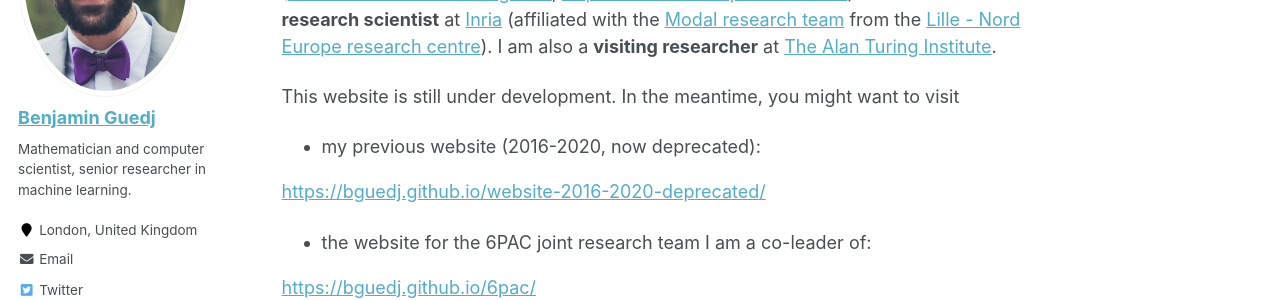
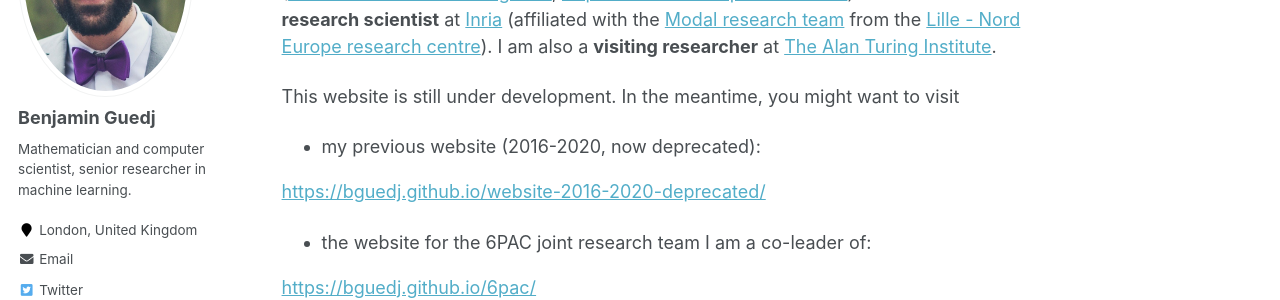
Before and after one commit to bguedj/bguedj.github.io, a Jekyll site: the page built from _pages/about.md, in a window 1280 px wide. Shown: the part 259-559 px from the top of the page. Built offline with Jekyll 4.4.1, drawn with Linux system fonts in a browser that asks for light colours.

Commit message:
minor fix

```diff
--- a/_includes/author-profile.html
+++ b/_includes/author-profile.html
@@ -15,7 +15,7 @@
   </div>
 
   <div class="author__content">
-    <h3 class="author__name"><a href="{{page.baseurl}}">{{ author.name }}</a></h3>
+    <h3 class="author__name">{{ author.name }}</h3>
     {% if author.bio %}<p class="author__bio">{{ author.bio }}</p>{% endif %}
   </div>
 
```
